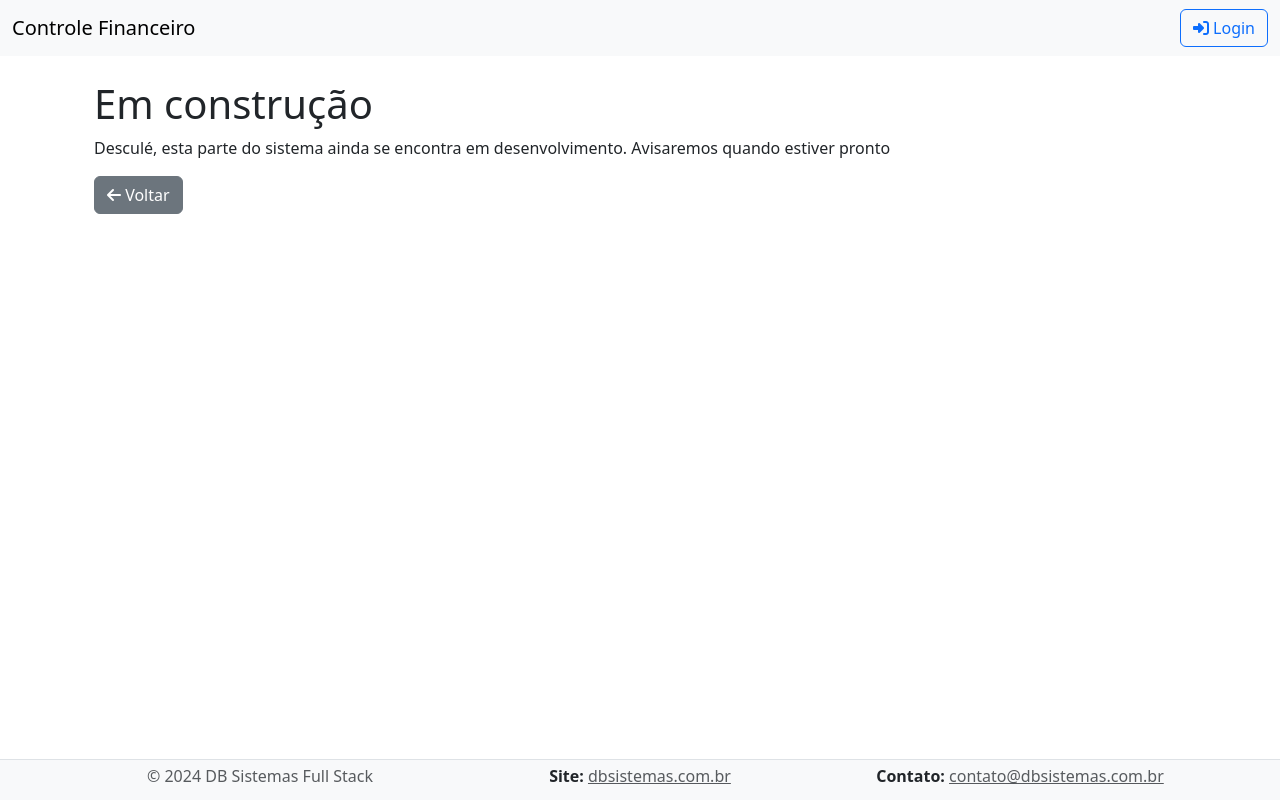
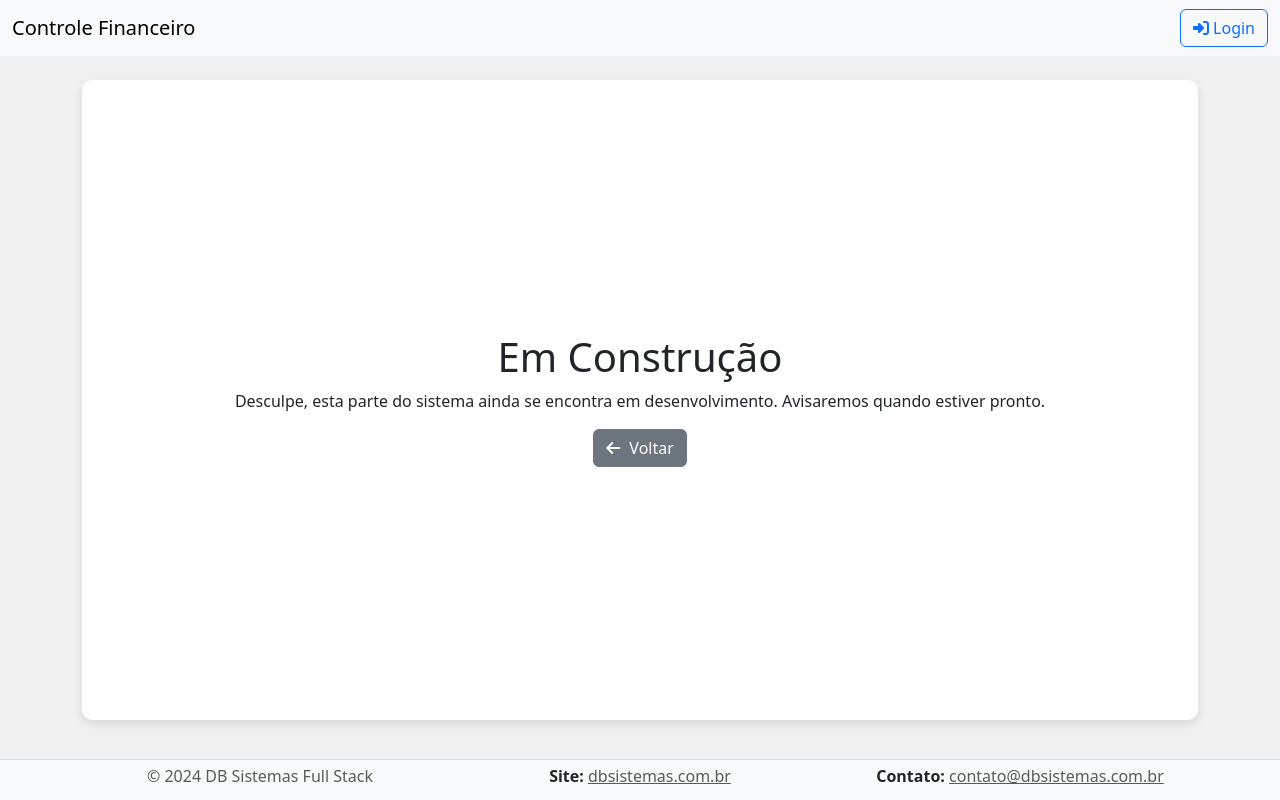
Before and after one commit to DiogotBatista/Midas, a Django app: template templates/em_construcao.html in a window 1280 px wide. Run offline with Django 3.2, Linux system fonts and the light colour scheme; the template is opened without the code that fills it, so the values that code supplies are empty; some libraries are stand-ins or nearby versions.

Commit message:
atualização

```diff
--- a/Midas/urls.py
+++ b/Midas/urls.py
@@ -2,8 +2,9 @@ from django.contrib import admin
 from django.urls import path
 from django.contrib.auth import views as auth_views
 from django.urls import include
-from usuarios.views import index
+from usuarios.views import index, EmConstrucaoView
 from django.contrib.auth.views import LoginView, LogoutView
+
 
 
 urlpatterns = [
@@ -16,5 +17,6 @@ urlpatterns = [
     path('despesas/', include('despesas.urls')),
     path('login/', LoginView.as_view(template_name='login.html'), name='login'),
     path('logout/', LogoutView.as_view(next_page='index'), name='logout'),
+    path('em_construcao/', EmConstrucaoView.as_view(), name='em_construcao'),
 
 ]
--- a/despesas/admin.py
+++ b/despesas/admin.py
@@ -50,3 +50,7 @@ admin.site.register(Despesa, DespesaAdmin)
 admin.site.register(CartaoCredito, CartaoCreditoAdmin)
 admin.site.register(PagamentoParcelado, PagamentoParceladoAdmin)
 admin.site.register(Cheque, ChequeAdmin)
+
+admin.site.site_header = "MIDAS - Administração"
+admin.site.site_title = "MIDAS - Administração"
+admin.site.index_title = "MIDAS - ADM"
--- a/despesas/models.py
+++ b/despesas/models.py
@@ -34,6 +34,7 @@ class Categoria(models.Model):
     padrao = models.BooleanField(default=False)
 
     class Meta:
+        ordering = ['nome']
         verbose_name_plural = 'Categorias'
 
     def __str__(self):
@@ -48,6 +49,7 @@ class SubCategoria(models.Model):
     padrao = models.BooleanField(default=False)
 
     class Meta:
+        ordering = ['nome']
         verbose_name_plural = 'Subcategorias'
 
     def __str__(self):
--- a/despesas/views_contas.py
+++ b/despesas/views_contas.py
@@ -3,6 +3,9 @@ from django.contrib.auth.mixins import LoginRequiredMixin, UserPassesTestMixin
 from django.db.models import Q
 from django.urls import reverse_lazy
 from django.views.generic import CreateView, UpdateView, ListView, DeleteView
+from django.http import HttpResponseRedirect
+from django.urls import reverse
+
 
 from .forms import ContaForm
 from .models import Conta
@@ -20,6 +23,9 @@ class ContaCreateView(LoginRequiredMixin, CreateView):
         form.instance.usuario = self.request.user
         response = super().form_valid(form)
         messages.success(self.request, 'Conta adicionada com sucesso!')
+        if 'save_and_add_another' in self.request.POST:
+            return HttpResponseRedirect(reverse('conta-create'))
+
         return response
 
 
--- a/templates/em_construcao.html
+++ b/templates/em_construcao.html
@@ -1,15 +1,51 @@
 {% extends 'base.html' %}
+{% load static %}
+
 {% block title %}Em construção{% endblock %}
 
+{% block content %}
+    <style>
+        body {
+            background-color: #f0f0f0; /* Aplica cor de fundo a toda a página */
+            margin: 0;
+            height: 100%;
+            min-height: 100vh;
+        }
+        .construction-content {
+            display: flex;
+            align-items: center;
+            justify-content: center;
+            height: 80vh;
+            text-align: center;
+            padding: 30px;
+            background: white;
+            box-shadow: 0 4px 8px rgba(0,0,0,0.1); /* Sombra sutil para a caixa de conteúdo */
+            border-radius: 10px;
+            margin: auto;
+            max-width: 1000vh;
+        }
+        .btn-secondary {
+            color: #ffffff;
+            background-color: #6c757d;
+            border-color: #6c757d;
+            transition: all 0.3s ease; /* Transição suave para interações do botão */
+        }
+        .btn-secondary:hover {
+            background-color: #5a6268;
+            border-color: #545b62;
+        }
+        .btn-secondary i {
+            margin-right: 5px;
+        }
+    </style>
 
-{% block content %}
-    <div class="container">
-        <div class="row">
-            <div class="col-md-12">
-                <h1>Em construção</h1>
-                <p>Desculé, esta parte do sistema ainda se encontra em desenvolvimento. Avisaremos quando estiver pronto</p>
-                <a href="{% url 'index' %}" class="btn btn-secondary mb-3"><i class="fas fa-arrow-left"></i> Voltar</a>
-            </div>
+    <div class="construction-content">
+        <div>
+            <h1>Em Construção</h1>
+            <p>Desculpe, esta parte do sistema ainda se encontra em desenvolvimento. Avisaremos quando estiver pronto.</p>
+            <a href="{% url 'index' %}" class="btn btn-secondary">
+                <i class="fas fa-arrow-left"></i> Voltar
+            </a>
         </div>
     </div>
 {% endblock %}
--- a/templates/index.html
+++ b/templates/index.html
@@ -161,7 +161,7 @@
                             <div class="card-body">
                                 <h5 class="card-title">Dashboards</h5>
                                 <p class="card-text">Visualize suas informações financeiras.</p>
-                                <a href='/dashboard/dash/app/DespesasDashboard/' class="btn btn-success">Explorar</a>
+                                <a href='{% url 'em_construcao' %}' class="btn btn-success">Explorar</a>
                             </div>
                         </div>
                     </div>
@@ -170,7 +170,7 @@
                             <div class="card-body">
                                 <h5 class="card-title">Relatórios</h5>
                                 <p class="card-text">Gere relatórios detalhados.</p>
-                                <a href="#" class="btn btn-success">Gerar</a>
+                                <a href='{% url 'em_construcao' %}' class="btn btn-success">Gerar</a>
                             </div>
                         </div>
                     </div>
@@ -179,7 +179,7 @@
                             <div class="card-body">
                                 <h5 class="card-title">Previsão de Gastos</h5>
                                 <p class="card-text">Planeje seus gastos futuros.</p>
-                                <a href="#" class="btn btn-success">Planejar</a>
+                                <a href='{% url 'em_construcao' %}' class="btn btn-success">Planejar</a>
                             </div>
                         </div>
                     </div>
```
Also changed, not shown: despesas/forms.py (+10 -1 lines), despesas/templates/despesas/categoria_form.html (+18 -3 lines), despesas/templates/despesas/conta_form.html (+19 -2 lines), despesas/templates/despesas/despesa_form.html (+18 -3 lines), despesas/templates/despesas/subcategoria_form.html (+18 -1 lines), despesas/views_configuracao.py (+24 -8 lines), despesas/views_despesas.py (+10 -2 lines), usuarios/views.py (+8 -0 lines), 1 other file.
